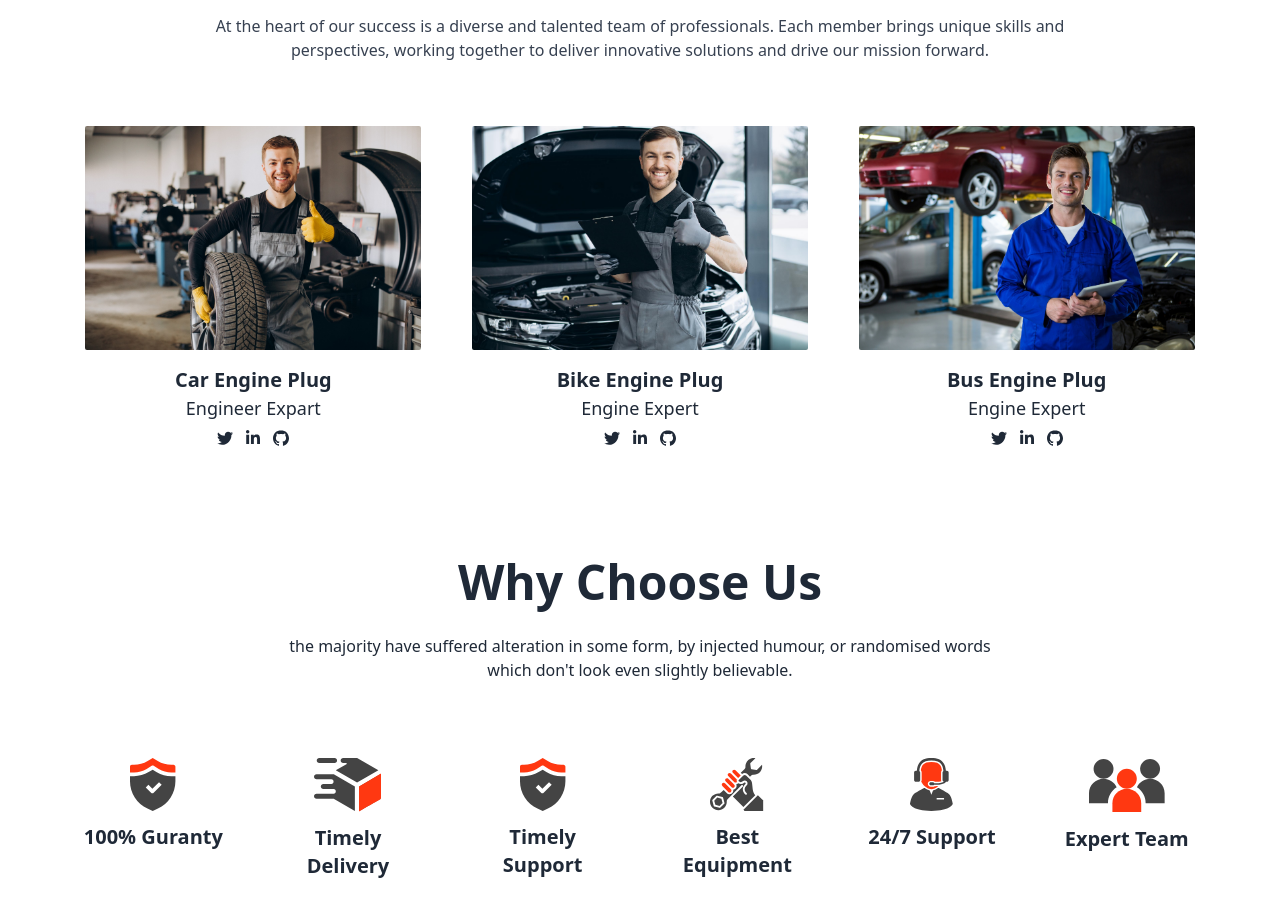
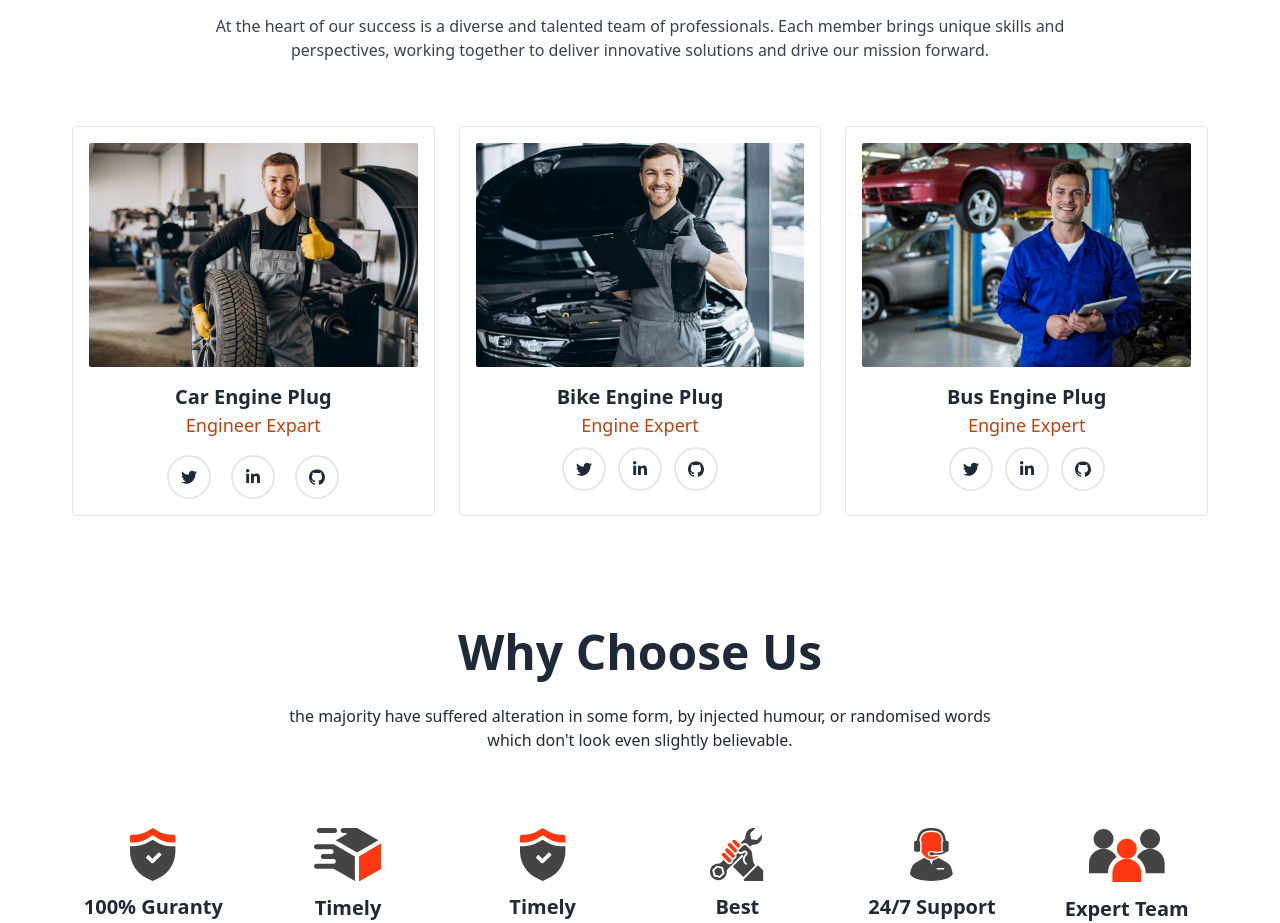
Before and after one commit to Muhammad-sefat/Car-Doctor-Genius, a React (Vite) app: page / in a window 1280 px wide. Shown: the part 2880-3803 px from the top of the page. Built offline with nearby package versions, Linux system fonts and the light colour scheme; no server answers.

Commit message:
Complete Team Section

```diff
--- a/src/Conponents/Pages/SingleProduct.jsx
+++ b/src/Conponents/Pages/SingleProduct.jsx
@@ -4,10 +4,10 @@ import Rating from "react-rating";
 const SingleProduct = ({ product }) => {
   return (
     <div>
-      <div className="card shadow-xl border p-5 rounded-md h-full">
+      <div className="card shadow-xl border p-3 rounded-md h-full">
         <figure>
           <img
-            className="hover:scale-110  hover:transition-transform hover:duration-300  rounded-md md:w-[80%] bg-base-200 p-5 px-16"
+            className="hover:scale-110  hover:transition-transform hover:duration-300  rounded-md md:w-[80%] bg-base-200 p-5 px-20"
             src={product.image}
             alt="Image"
           />
@@ -18,7 +18,7 @@ const SingleProduct = ({ product }) => {
             initialRating={product.rating}
             emptySymbol="fa fa-star-o fa-2x"
             fullSymbol="fa fa-star fa-2x"
-            className="text-yellow-400 text-base"
+            className="text-orange-400 text-base"
           />
           <h2 className="text-center text-xl font-bold">{product.name}</h2>
           <p className="text-lg font-bold text-red-500">${product.price}</p>
--- a/src/Conponents/Pages/Team.jsx
+++ b/src/Conponents/Pages/Team.jsx
@@ -18,7 +18,7 @@ const Team = () => {
             </p>
           </div>
           <div className="grid w-full grid-cols-1 gap-x-6 gap-y-12 sm:grid-cols-2 lg:grid-cols-3">
-            <div className="space-y-4">
+            <div className="space-y-4 border p-4 rounded hover:scale-110  hover:transition-transform hover:duration-300">
               <img
                 alt=""
                 className="object-cover h-56 mx-auto mb-4 bg-center rounded-sm dark:bg-gray-500"
@@ -26,13 +26,15 @@ const Team = () => {
               />
               <div className="flex flex-col items-center">
                 <h4 className="text-xl font-semibold">Car Engine Plug</h4>
-                <p className="text-lg dark:text-gray-600">Engineer Expart</p>
-                <div className="flex mt-2 space-x-3">
+                <p className="text-lg dark:text-gray-600 text-orange-700">
+                  Engineer Expart
+                </p>
+                <div className="flex mt-4 space-x-5">
                   <a
                     rel="noopener noreferrer"
                     href="#"
                     title="Twitter"
-                    className="dark:text-gray-600"
+                    className="border-2 p-3 rounded-full hover:bg-gray-300"
                   >
                     <svg
                       xmlns="http://www.w3.org/2000/svg"
@@ -47,7 +49,7 @@ const Team = () => {
                     rel="noopener noreferrer"
                     href="#"
                     title="LinkedIn"
-                    className="dark:text-gray-600"
+                    className="border-2 p-3 rounded-full hover:bg-gray-300"
                   >
                     <svg
                       xmlns="http://www.w3.org/2000/svg"
@@ -62,7 +64,7 @@ const Team = () => {
                     rel="noopener noreferrer"
                     href="#"
                     title="GitHub"
-                    className="dark:text-gray-600"
+                    className="border-2 p-3 rounded-full hover:bg-gray-300"
                   >
                     <svg
                       xmlns="http://www.w3.org/2000/svg"
@@ -76,7 +78,7 @@ const Team = () => {
                 </div>
               </div>
             </div>
-            <div className="space-y-4">
+            <div className="space-y-4 border p-4 rounded hover:scale-110  hover:transition-transform hover:duration-300">
               <img
                 alt=""
                 className="object-cover h-56 mx-auto mb-4 bg-center rounded-sm dark:bg-gray-500"
@@ -84,13 +86,15 @@ const Team = () => {
               />
               <div className="flex flex-col items-center">
                 <h4 className="text-xl font-semibold">Bike Engine Plug</h4>
-                <p className="text-lg dark:text-gray-600">Engine Expert</p>
+                <p className="text-lg dark:text-gray-600 text-orange-700">
+                  Engine Expert
+                </p>
                 <div className="flex mt-2 space-x-3">
                   <a
                     rel="noopener noreferrer"
                     href="#"
                     title="Twitter"
-                    className="dark:text-gray-600"
+                    className="border-2 p-3 rounded-full hover:bg-gray-300"
                   >
                     <svg
                       xmlns="http://www.w3.org/2000/svg"
@@ -105,7 +109,7 @@ const Team = () => {
                     rel="noopener noreferrer"
                     href="#"
                     title="LinkedIn"
-                    className="dark:text-gray-600"
+                    className="border-2 p-3 rounded-full hover:bg-gray-300"
                   >
                     <svg
                       xmlns="http://www.w3.org/2000/svg"
@@ -120,7 +124,7 @@ const Team = () => {
                     rel="noopener noreferrer"
                     href="#"
                     title="GitHub"
-                    className="dark:text-gray-600"
+                    className="border-2 p-3 rounded-full hover:bg-gray-300"
                   >
                     <svg
                       xmlns="http://www.w3.org/2000/svg"
@@ -134,7 +138,7 @@ const Team = () => {
                 </div>
               </div>
             </div>
-            <div className="space-y-4">
+            <div className="space-y-4 border p-4 rounded hover:scale-110  hover:transition-transform hover:duration-300">
               <img
                 alt=""
                 className="object-cover h-56 mx-auto mb-4 bg-center rounded-sm dark:bg-gray-500"
@@ -142,13 +146,15 @@ const Team = () => {
               />
               <div className="flex flex-col items-center">
                 <h4 className="text-xl font-semibold">Bus Engine Plug</h4>
-                <p className="text-lg dark:text-gray-600">Engine Expert</p>
+                <p className="text-lg dark:text-gray-600 text-orange-700">
+                  Engine Expert
+                </p>
                 <div className="flex mt-2 space-x-3">
                   <a
                     rel="noopener noreferrer"
                     href="#"
                     title="Twitter"
-                    className="dark:text-gray-600"
+                    className="border-2 p-3 rounded-full hover:bg-gray-300"
                   >
                     <svg
                       xmlns="http://www.w3.org/2000/svg"
@@ -163,7 +169,7 @@ const Team = () => {
                     rel="noopener noreferrer"
                     href="#"
                     title="LinkedIn"
-                    className="dark:text-gray-600"
+                    className="border-2 p-3 rounded-full hover:bg-gray-300"
                   >
                     <svg
                       xmlns="http://www.w3.org/2000/svg"
@@ -178,7 +184,7 @@ const Team = () => {
                     rel="noopener noreferrer"
                     href="#"
                     title="GitHub"
-                    className="dark:text-gray-600"
+                    className="border-2 p-3 rounded-full hover:bg-gray-300"
                   >
                     <svg
                       xmlns="http://www.w3.org/2000/svg"
```
